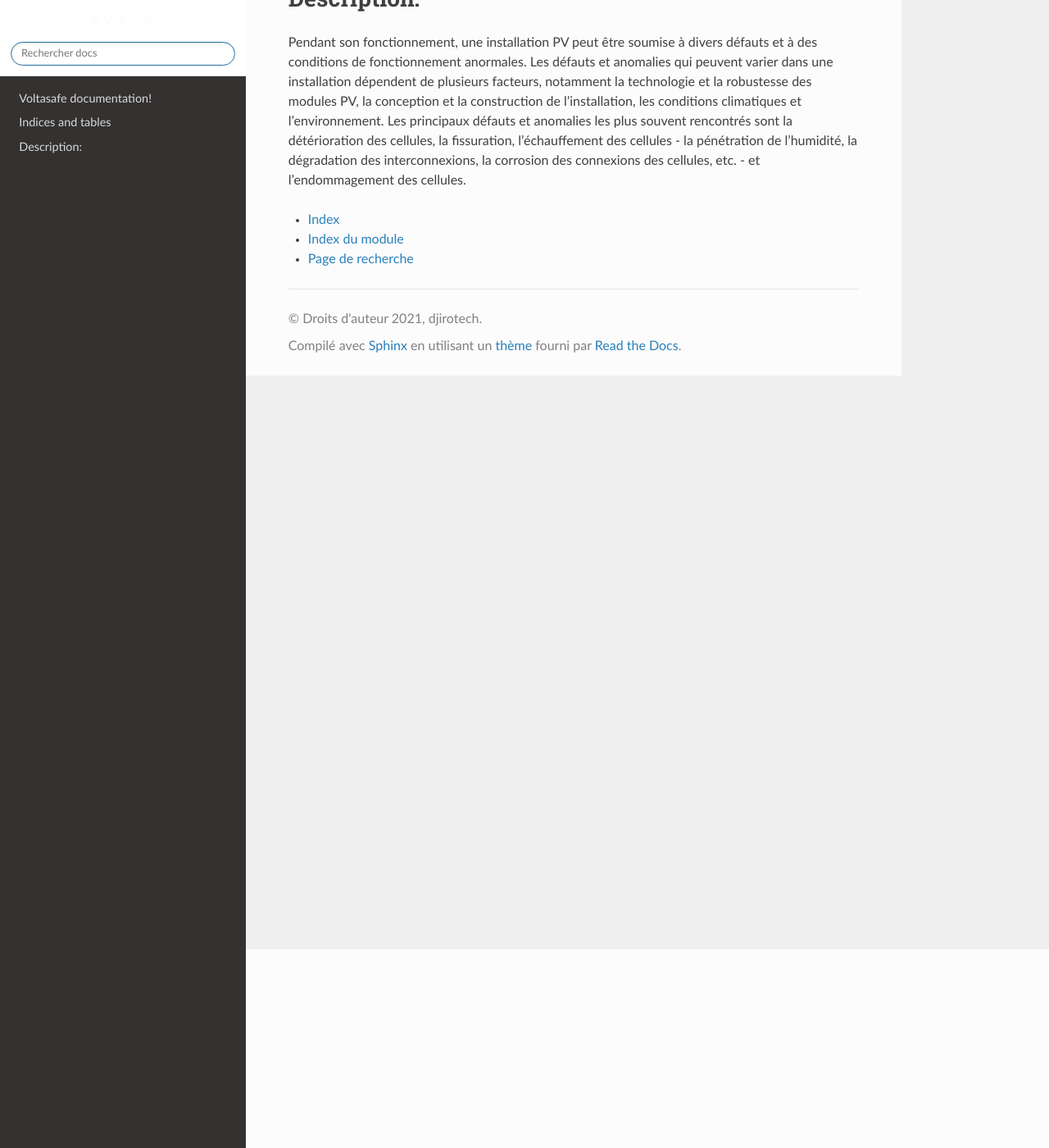
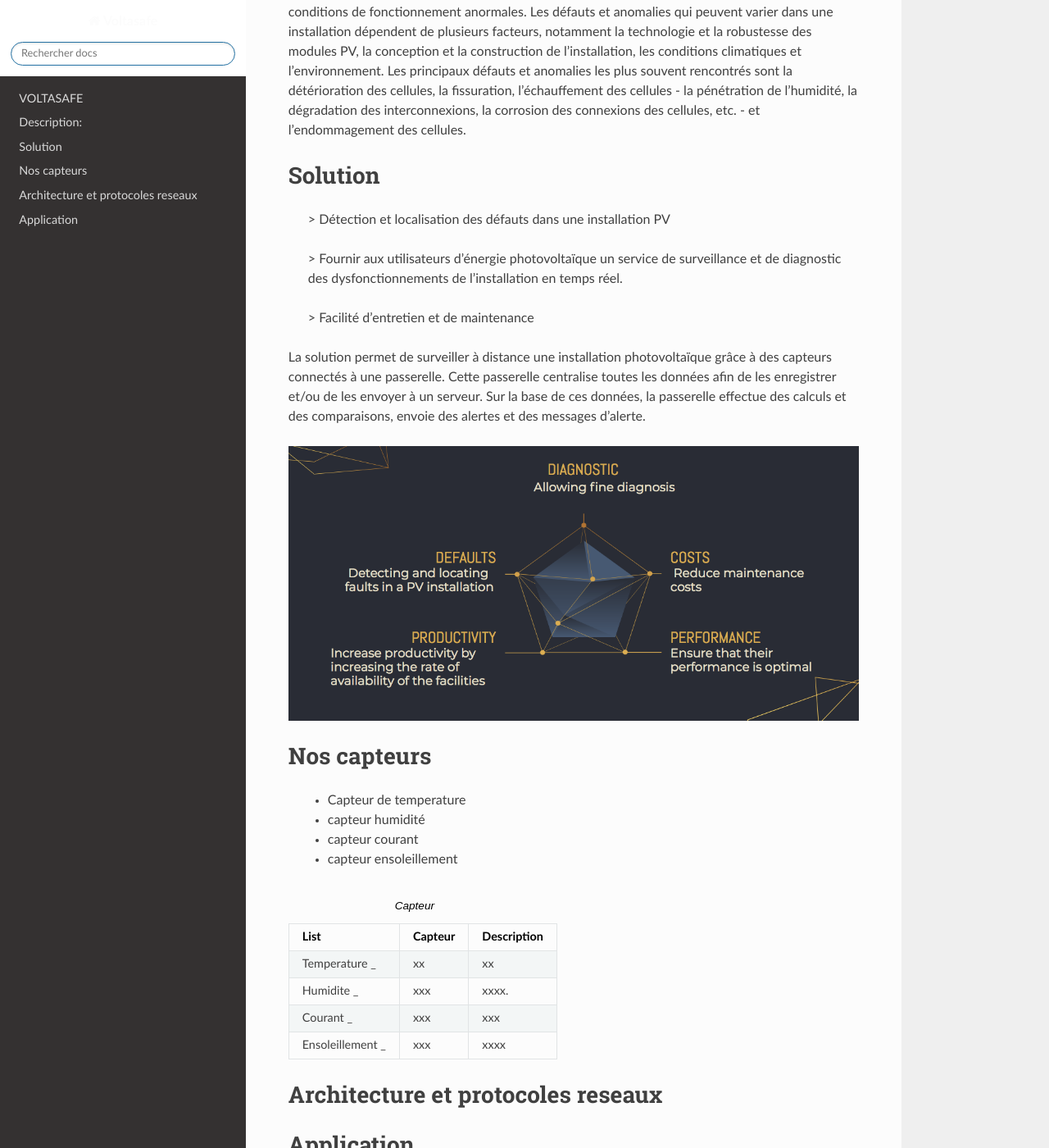
Before and after one commit to djirotechno/projetvoltasafe, a Sphinx documentation site: the page built from source/index.rst, in a window 1280 px wide and 1400 px high, scrolled down 242 px. Shown: the whole window at 82% size. Built offline with Sphinx 7.4.7 and the Read the Docs theme 2.0.0, drawn with Linux system fonts in a browser that asks for light colours; some of the changed text lies outside the part shown.

Commit message:
plan-docs

```diff
--- a/source/conf.py
+++ b/source/conf.py
@@ -1,13 +1,7 @@
 
 import sphinx_rtd_theme
 
-# Configuration file for the Sphinx documentation builder.
-#
-# This file only contains a selection of the most common options. For a full
-# list see the documentation:
-# https://www.sphinx-doc.org/en/master/usage/configuration.html
 
-# -- Path setup --------------------------------------------------------------
 
 # If extensions (or modules to document with autodoc) are in another directory,
 # add these directories to sys.path here. If the directory is relative to the
@@ -67,7 +61,7 @@ html_theme_options = {'analytics_id': 'UA-XXXXXXX-1',  #  Provided by Google in
     'vcs_pageview_mode': '',
     'style_nav_header_background': 'white',
     # Toc options
-    'collapse_navigation': True,
+    'collapse_navigation': False,
     'sticky_navigation': True,
     'navigation_depth': 4,
     'includehidden': True,
@@ -78,3 +72,9 @@ html_theme_options = {'analytics_id': 'UA-XXXXXXX-1',  #  Provided by Google in
 # relative to this directory. They are copied after the builtin static files,
 # so a file named "default.css" will overwrite the builtin "default.css".
 html_static_path = ['_static']
+
+
+html_sidebars = { '**': ['globaltoc.html', 'relations.html', 'sourcelink.html', 'searchbox.html'] }
+
+html_css_files = [
+]
--- a/source/index.rst
+++ b/source/index.rst
@@ -3,24 +3,68 @@
    You can adapt this file completely to your liking, but it should at least
    contain the root `toctree` directive.
 
-Voltasafe documentation!
-=====================================
+VOLTASAFE
+==========
 
 .. toctree::
-   :maxdepth: 2
+   :maxdepth: 3
    :caption: Contents:
 
 
 
-Indices and tables
-==================
-
 Description:
 ==================
 Pendant son fonctionnement, une installation PV peut être soumise à divers défauts et à des conditions de fonctionnement anormales.
-Les défauts et anomalies qui peuvent varier dans une installation dépendent de plusieurs facteurs, notamment la technologie et la robustesse des modules PV, la conception et la construction de l'installation, les conditions climatiques et l'environnement. Les principaux défauts et anomalies les plus souvent rencontrés sont la détérioration des cellules, la fissuration, l'échauffement des cellules - la pénétration de l'humidité, la dégradation des interconnexions, la corrosion des connexions des cellules, etc. - et l'endommagement des cellules.
+Les défauts et anomalies qui peuvent varier dans une installation dépendent de plusieurs facteurs, notamment la technologie et
+la robustesse des modules PV, la conception et la construction de l'installation, les conditions climatiques et l'environnement. Les principaux défauts et anomalies les plus souvent rencontrés sont la détérioration des cellules, la fissuration, l'échauffement des cellules - la pénétration de l'humidité, la dégradation des interconnexions, la corrosion des connexions des cellules, etc. - et l'endommagement des cellules.
+
+Solution
+========
 
 
+ > Détection et localisation des défauts dans une installation PV
+
+ > Fournir aux utilisateurs d'énergie photovoltaïque un service de surveillance et de diagnostic
+ des dysfonctionnements de l'installation en temps réel.
+
+ > Facilité d'entretien et de maintenance
+
+La solution permet de surveiller à distance une installation photovoltaïque grâce à des capteurs connectés à une passerelle. Cette passerelle centralise toutes les données afin de les enregistrer et/ou de les envoyer à un serveur. Sur la base de ces données, la passerelle effectue des calculs et des comparaisons, envoie des alertes et des messages d'alerte.
+
+.. image:: solution.png
+
+Nos capteurs
+============
+   * Capteur de temperature
+   * capteur humidité
+   * capteur courant
+   * capteur ensoleillement
+
+.. list-table:: Capteur
+   :header-rows: 1
+
+   * - List
+     - Capteur
+     - Description
+   * - Temperature _
+     - xx
+     - xx
+   * - Humidite _
+     - xxx
+     - xxxx.
+   * - Courant _
+     - xxx
+     - xxx
+   * - Ensoleillement _
+     -  xxx
+     - xxxx
+
+Architecture et protocoles reseaux
+===================================
+
+
+Application
+===========
 
 * :ref:`genindex`
 * :ref:`modindex`
```
Also changed, not shown: source/solution.png (added), 11 other files.
